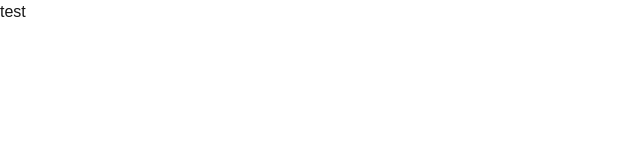
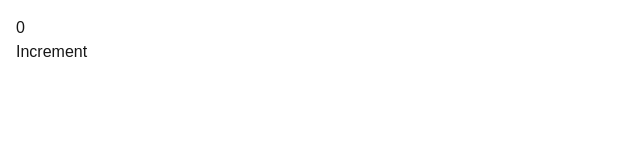
Before and after one commit to zakzaks/learning-next, a Next.js app: page / in a window 1280 px wide. Shown: the top 160 px of the page, without its empty margins (0-640 px from the left). Built offline with nearby package versions, Linux system fonts and the light colour scheme.

Commit message:
react server component & client component

```diff
--- /dev/null
+++ b/app/increment.tsx
@@ -0,0 +1,12 @@
+"use client";
+
+import { useState } from "react";
+export function Increment() {
+	const [number, setNumber] = useState(0);
+	return (
+		<>
+			<h1 className="mt-auto ml-auto">{number}</h1>
+			<button onClick={() => setNumber(number + 1)}>Increment</button>
+		</>
+	);
+}
--- a/app/layout.tsx
+++ b/app/layout.tsx
@@ -1,21 +1,4 @@
-import type { Metadata } from "next";
-import { Geist, Geist_Mono } from "next/font/google";
 import "./globals.css";
-
-const geistSans = Geist({
-	variable: "--font-geist-sans",
-	subsets: ["latin"],
-});
-
-const geistMono = Geist_Mono({
-	variable: "--font-geist-mono",
-	subsets: ["latin"],
-});
-
-export const metadata: Metadata = {
-	title: "Create Next App",
-	description: "Generated by create next app",
-};
 
 export default function RootLayout({
 	children,
@@ -24,11 +7,7 @@ export default function RootLayout({
 }>) {
 	return (
 		<html lang="en">
-			<body
-				className={`${geistSans.variable} ${geistMono.variable} antialiased`}
-			>
-				{children}
-			</body>
+			<body className="p-4 w-full h-full">{children}</body>
 		</html>
 	);
 }
--- a/app/page.tsx
+++ b/app/page.tsx
@@ -1,3 +1,9 @@
+import { Increment } from "./increment";
+
 export default function Home() {
-	return <h1>test</h1>;
+	return (
+		<>
+			<Increment />
+		</>
+	);
 }
```
